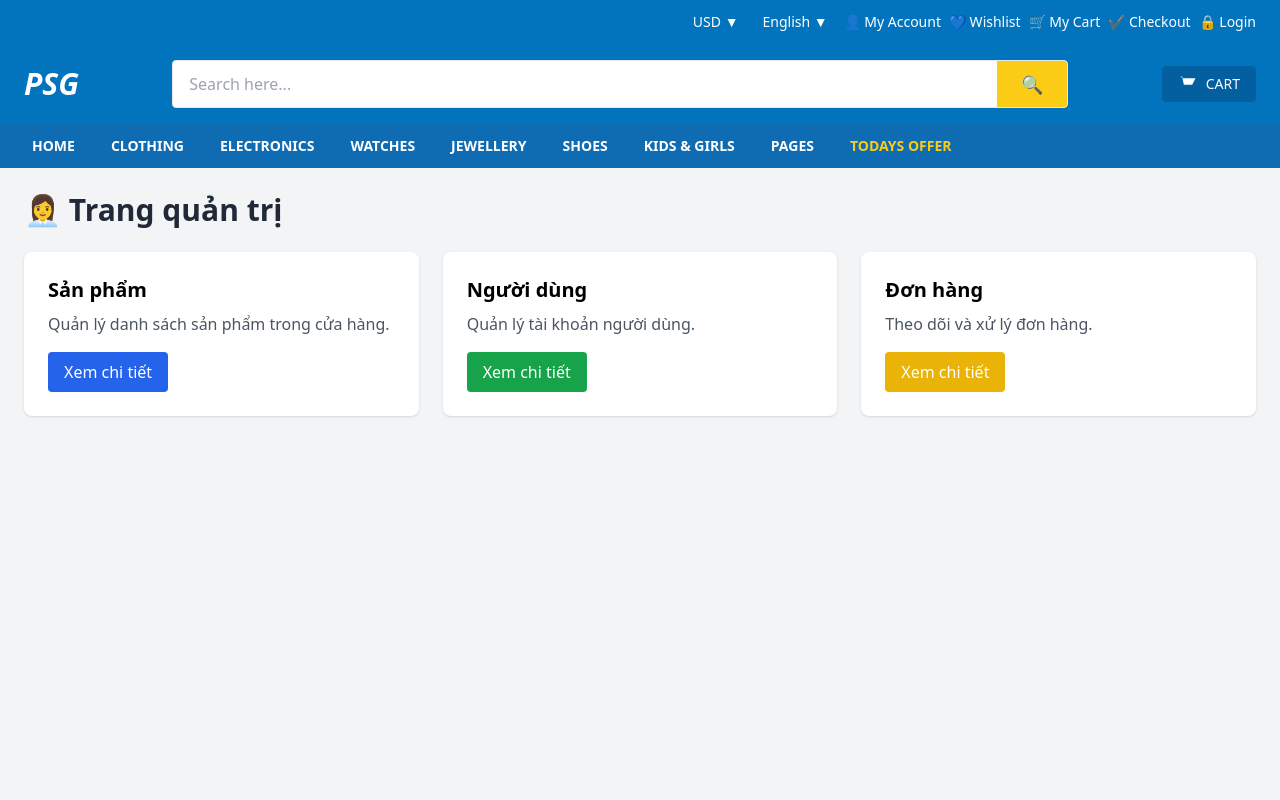
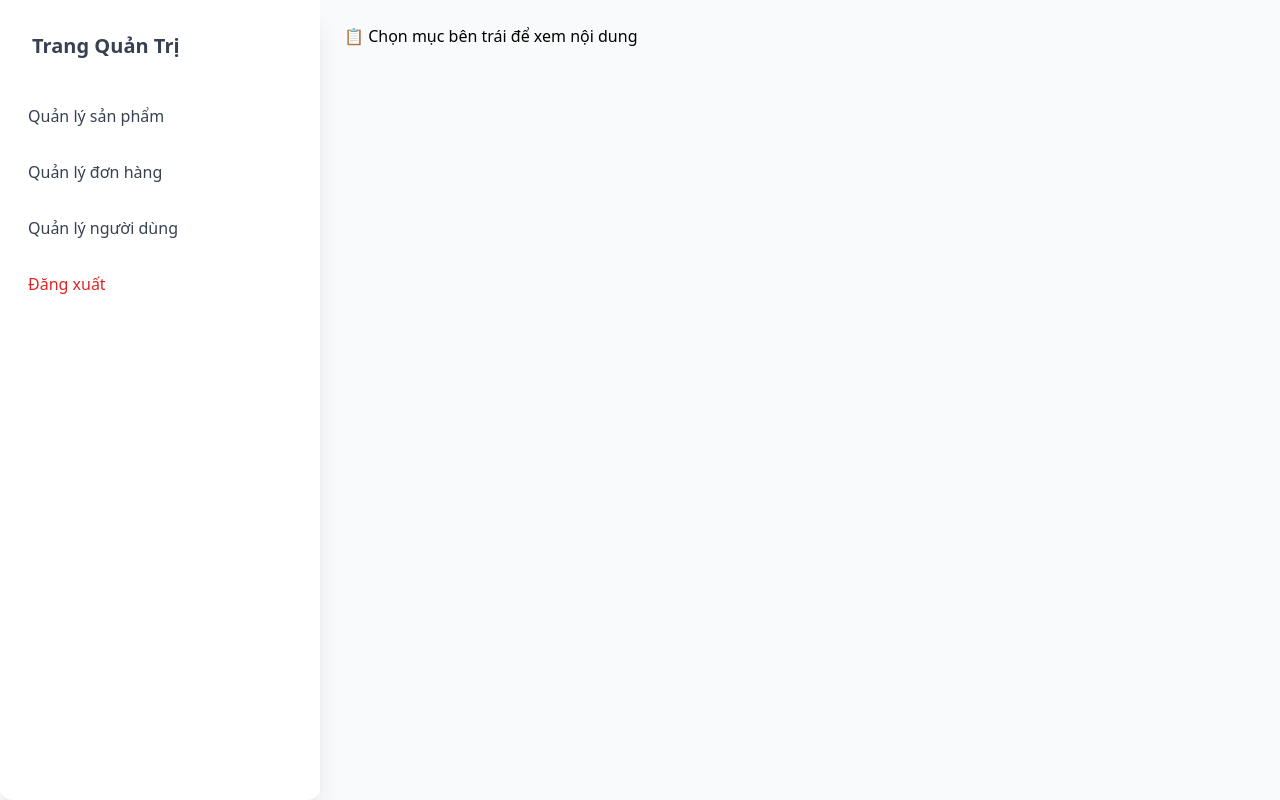
Before and after one commit to dungldph38549/DATNNEW, a React (Create React App) app in the folder DATN-FE/: page /admin in a window 1280 px wide. Shown: the top 800 px of the page. Built offline with nearby package versions, Linux system fonts and the light colour scheme; the HTML template or start-up script is replaced by a standard one.

Commit message:
Cập nhật giao diện trang admin

```diff
--- a/DATN-FE/src/App.js
+++ b/DATN-FE/src/App.js
@@ -1,39 +1,41 @@
-import { BrowserRouter as Router, Routes, Route } from 'react-router-dom';
+import { BrowserRouter as Router, Routes, Route, useLocation } from 'react-router-dom';
 import { routers } from './router/index.js';
 import Hearder from './components/Headers/Hearder.tsx';
 import FooterComponent from './components/FooterComponent/FooterComponent.jsx';
+import { useMemo } from 'react';
 
-function App() {
+function AppContent() {
+  const location = useLocation();
+
+  // Tìm route hiện tại
+  const currentRoute = useMemo(() => {
+    return routers.find((route) => route.path === location.pathname);
+  }, [location.pathname]);
+
+  const showHeaderFooter = currentRoute?.isShowHeader !== false;
+
   return (
-    <Router>
     <div className="min-h-screen flex flex-col">
-        <Hearder />
+      {showHeaderFooter && <Hearder />}
 
       <main className="flex-grow">
         <Routes>
           {routers.map((route, index) => {
             const Page = route.page;
-              return (
-                <Route
-                  key={index}
-                  path={route.path}
-                  element={
-                    route.isShowHeader === false ? (
-                      <Page />
-                    ) : (
-                      <>
-                        <Page />
-                      </>
-                    )
-                  }
-                />
-              );
+            return <Route key={index} path={route.path} element={<Page />} />;
           })}
         </Routes>
       </main>
 
-        <FooterComponent />
+      {showHeaderFooter && <FooterComponent />}
     </div>
+  );
+}
+
+function App() {
+  return (
+    <Router>
+      <AppContent />
     </Router>
   );
 }
--- a/DATN-FE/src/admin/AdminPage.tsx
+++ b/DATN-FE/src/admin/AdminPage.tsx
@@ -1,30 +1,39 @@
-import React from 'react';
+import React, { useState } from 'react';
 
 const AdminPage = () => {
+    const [selectedMenu, setSelectedMenu] = useState('');
+
+    const renderContent = () => {
+        switch (selectedMenu) {
+            case 'products':
+                return <div>🛒 Đây là trang Quản lý Sản phẩm</div>;
+            case 'orders':
+                return <div>📦 Đây là trang Quản lý Đơn hàng</div>;
+            case 'users':
+                return <div>👤 Đây là trang Quản lý Người dùng</div>;
+            default:
+                return <div>📋 Chọn mục bên trái để xem nội dung</div>;
+        }
+    };
+
     return (
-        <div className="min-h-screen bg-gray-100 p-6">
-            <div className="max-w-7xl mx-auto">
-                <h1 className="text-3xl font-bold mb-6 text-gray-800">👩‍💼 Trang quản trị</h1>
+        <div className="flex">
+            {/* Sidebar */}
+            <div className="relative flex flex-col bg-clip-border rounded-xl bg-white text-gray-700 h-screen w-[20rem] p-4 shadow-xl shadow-blue-gray-900/5">
+                <div className="mb-4 p-4">
+                    <h5 className="text-xl font-semibold">Trang Quản Trị</h5>
+                </div>
+                <nav className="flex flex-col gap-2">
+                    <button onClick={() => setSelectedMenu('products')} className="text-left p-3 rounded hover:bg-blue-100">Quản lý sản phẩm</button>
+                    <button onClick={() => setSelectedMenu('orders')} className="text-left p-3 rounded hover:bg-blue-100">Quản lý đơn hàng</button>
+                    <button onClick={() => setSelectedMenu('users')} className="text-left p-3 rounded hover:bg-blue-100">Quản lý người dùng</button>
+                    <button onClick={() => alert('Đã đăng xuất')} className="text-left p-3 rounded hover:bg-red-100 text-red-600">Đăng xuất</button>
+                </nav>
+            </div>
 
-                <div className="grid grid-cols-1 md:grid-cols-2 lg:grid-cols-3 gap-6">
-                    <div className="bg-white rounded-lg shadow p-6">
-                        <h2 className="text-xl font-semibold mb-2">Sản phẩm</h2>
-                        <p className="text-gray-600 mb-4">Quản lý danh sách sản phẩm trong cửa hàng.</p>
-                        <button className="bg-blue-600 text-white px-4 py-2 rounded hover:bg-blue-700">Xem chi tiết</button>
-                    </div>
-
-                    <div className="bg-white rounded-lg shadow p-6">
-                        <h2 className="text-xl font-semibold mb-2">Người dùng</h2>
-                        <p className="text-gray-600 mb-4">Quản lý tài khoản người dùng.</p>
-                        <button className="bg-green-600 text-white px-4 py-2 rounded hover:bg-green-700">Xem chi tiết</button>
-                    </div>
-
-                    <div className="bg-white rounded-lg shadow p-6">
-                        <h2 className="text-xl font-semibold mb-2">Đơn hàng</h2>
-                        <p className="text-gray-600 mb-4">Theo dõi và xử lý đơn hàng.</p>
-                        <button className="bg-yellow-500 text-white px-4 py-2 rounded hover:bg-yellow-600">Xem chi tiết</button>
-                    </div>
-                </div>
+            {/* Nội dung bên phải */}
+            <div className="flex-1 p-6 bg-gray-50 min-h-screen">
+                {renderContent()}
             </div>
         </div>
     );
--- a/DATN-FE/src/router/index.js
+++ b/DATN-FE/src/router/index.js
@@ -54,7 +54,7 @@ export const routers = [
     {
         path: "/admin",
         page: AdminPage,
-        isShowHeader: true,
+        isShowHeader: false,
     },
     {
         path: "/checkoutpage",
```
Lines whose indentation alone changed are shown as unchanged.
